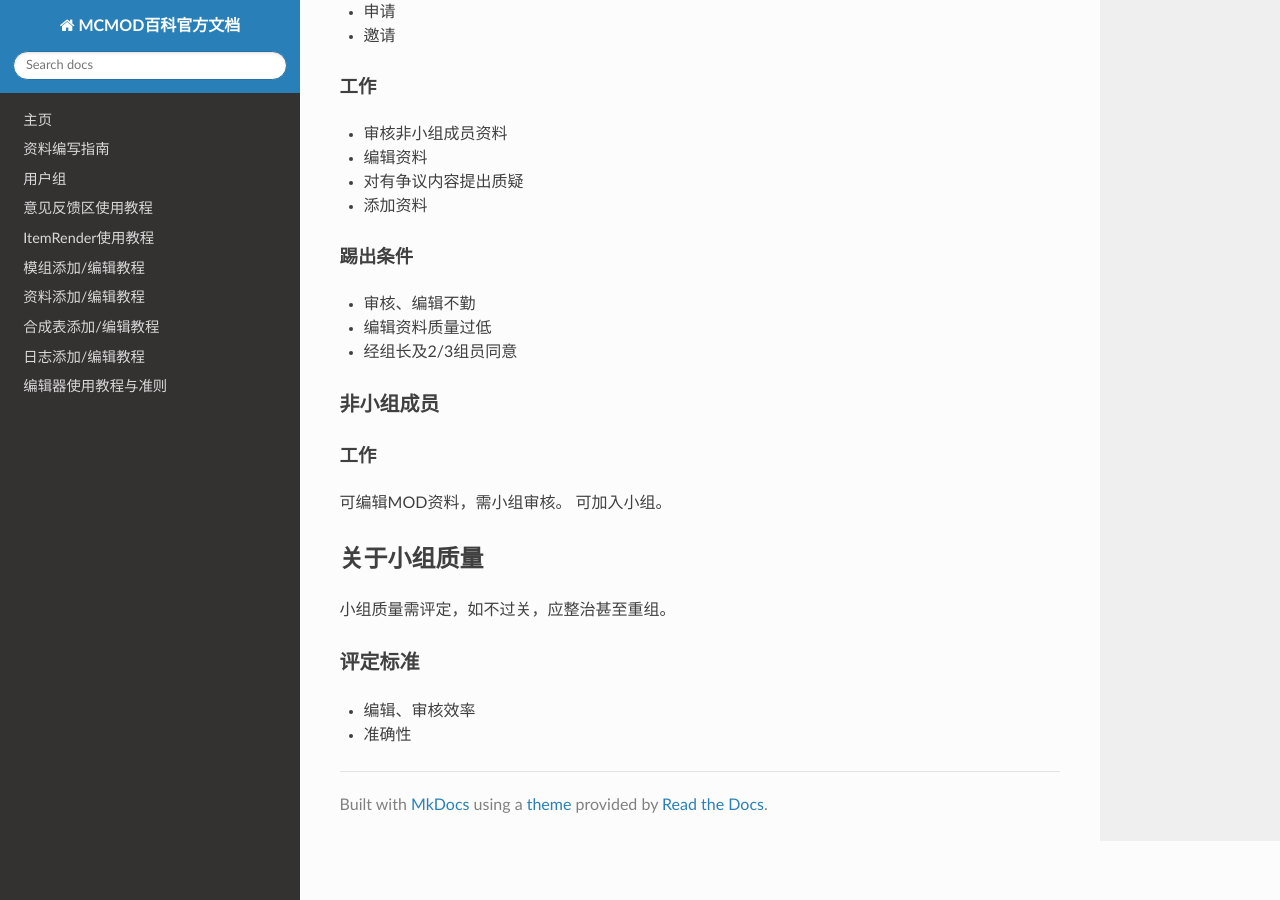
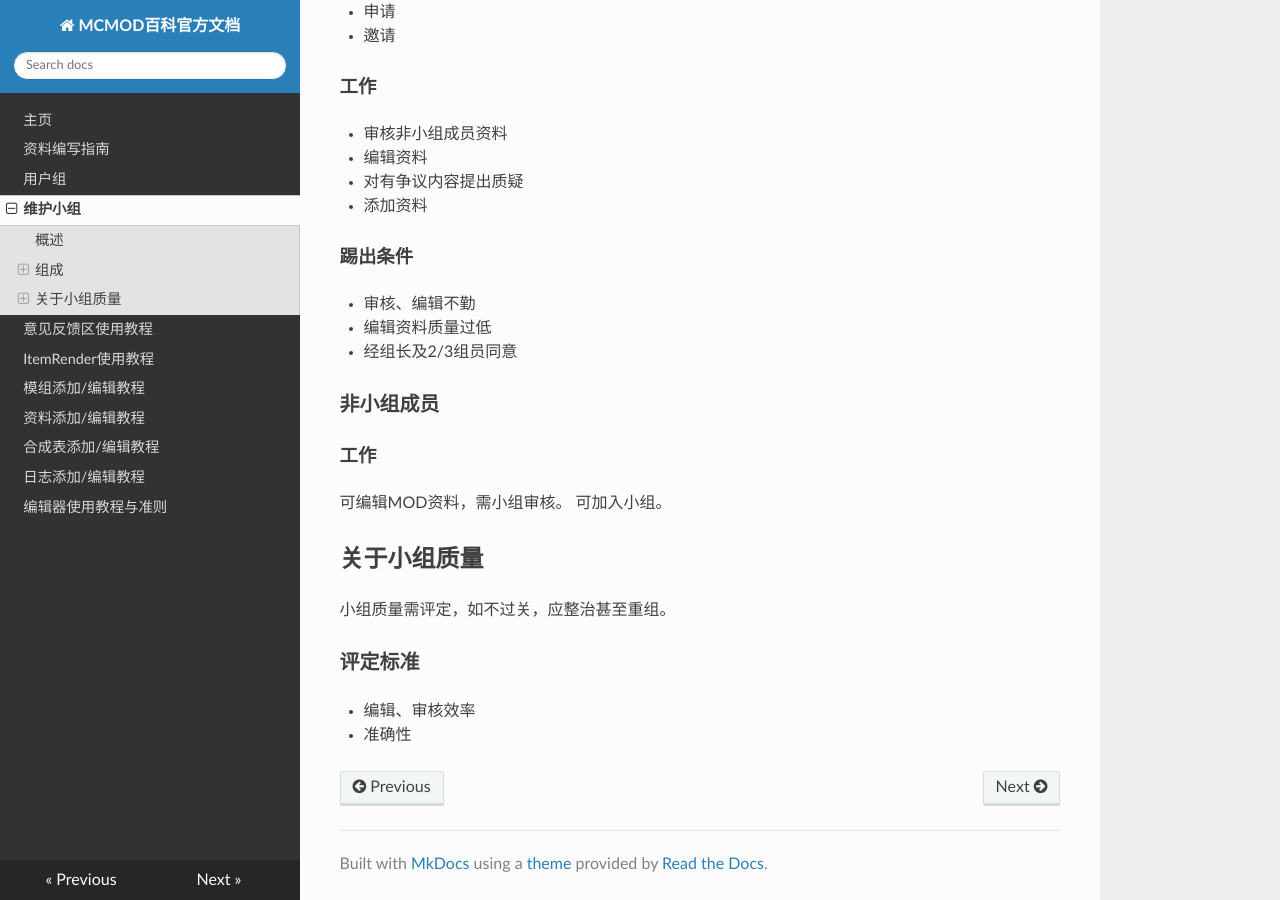
Before and after one commit to Ahrwing/mcmod, an MkDocs documentation site: the page built from docs/group.md, in a window 1280 px wide and 900 px high, scrolled down 1046 px. Built offline with MkDocs 1.6.1, drawn with Linux system fonts in a browser that asks for light colours; nearby versions of some CDN libraries; old or Windows-style settings are respelled for this version of MkDocs; part of the change alters nothing that is shown.

Commit message:
Update mkdocs.yml

```diff
--- a/mkdocs.yml
+++ b/mkdocs.yml
@@ -2,6 +2,7 @@ pages:
   - 主页: 'index.md'
   - 资料编写指南: 'styleguide.md'
   - 用户组: 'user.md'
+  - 维护小组: 'group.md'
   - 意见反馈区使用教程: 'issues.md'
   - ItemRender使用教程: 'itemrender.md'
   - 模组添加/编辑教程: 'mod.md'
```
